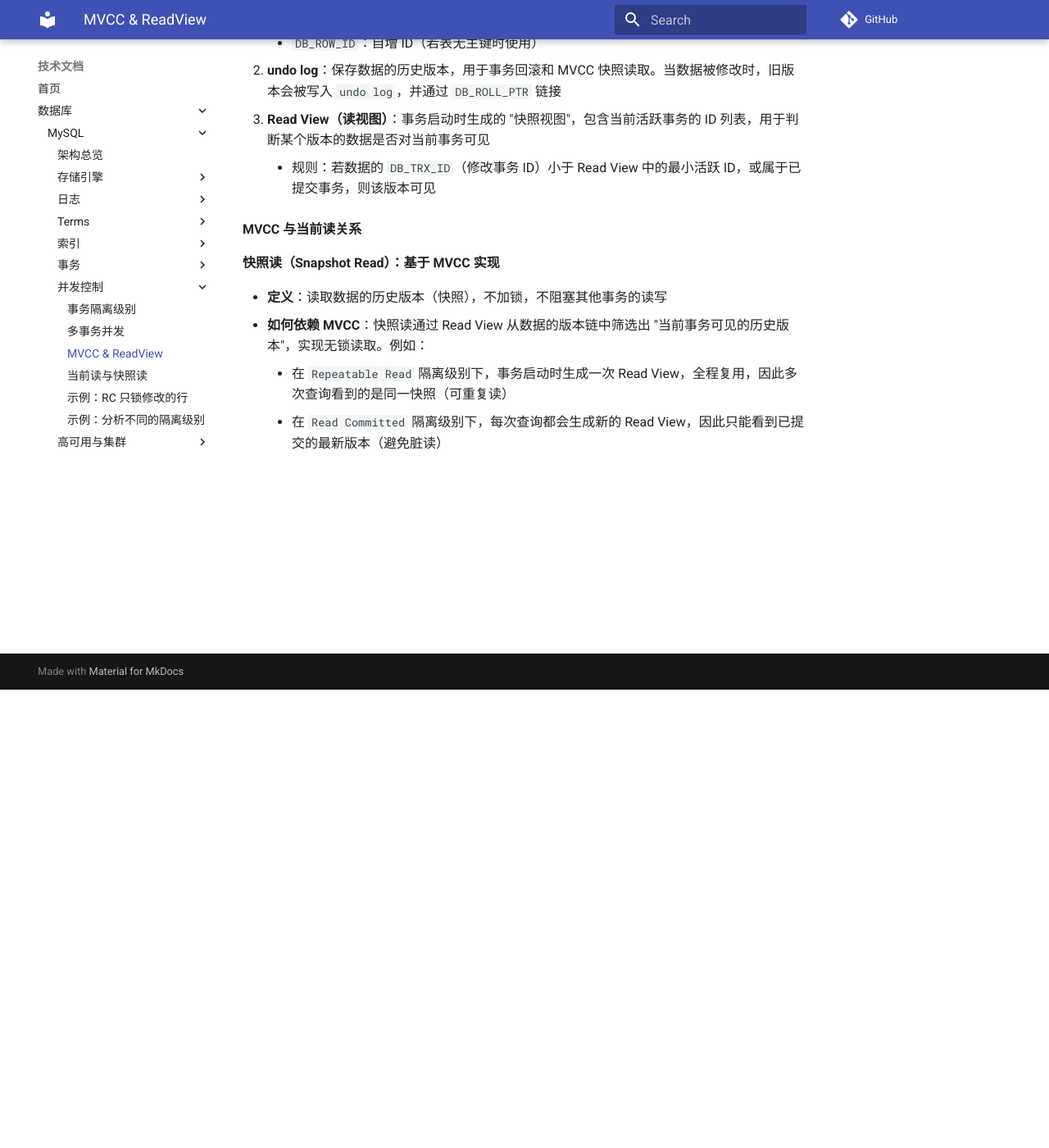
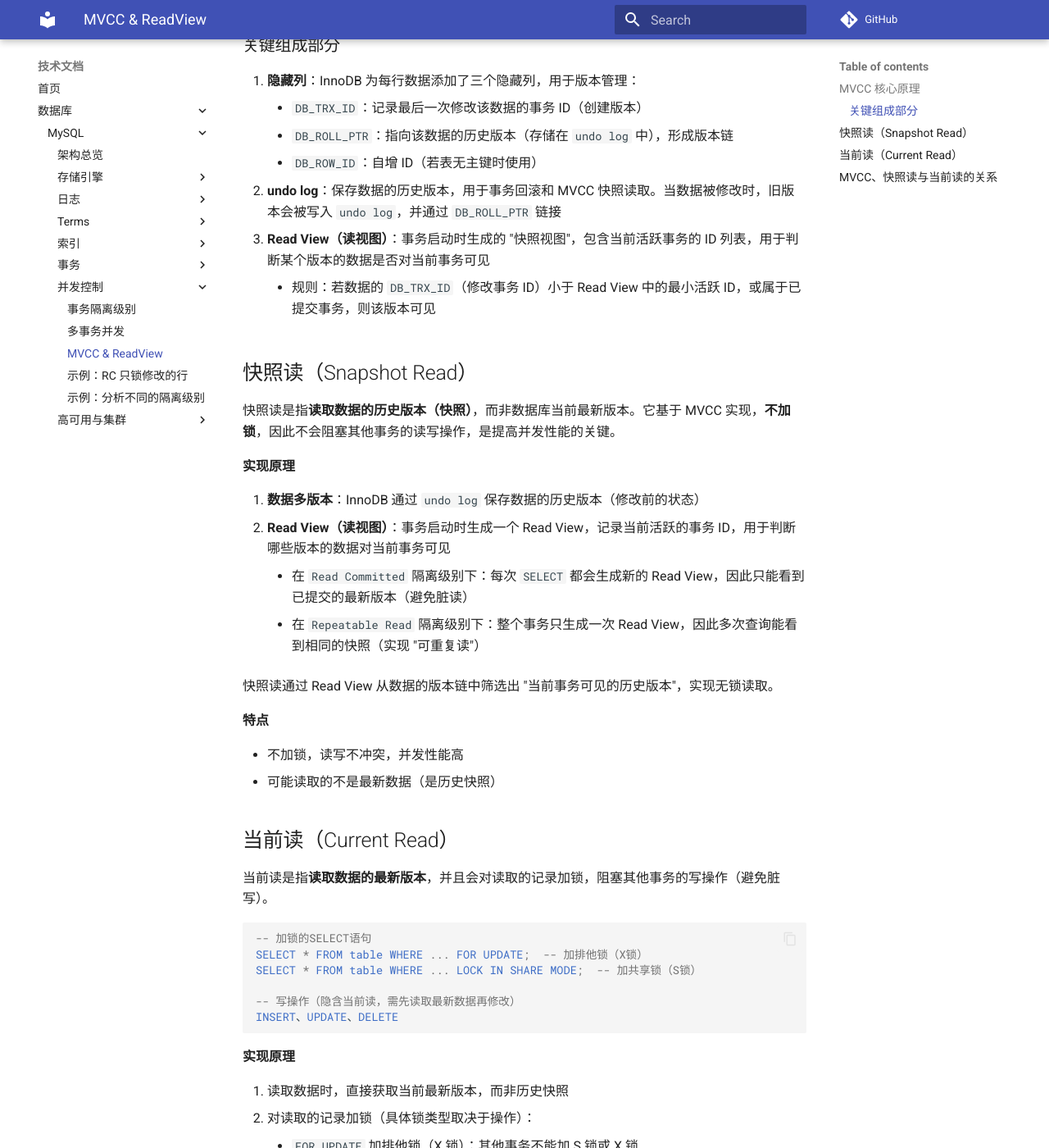
Before and after one commit to tangnewstar/tangnewstar.github.io, an MkDocs documentation site: the page built from docs/database/mysql/concurrency/mvcc-readview.md, in a window 1280 px wide and 1400 px high, scrolled down 559 px. Shown: the whole window at 82% size. Built offline with MkDocs 1.6.1 and Material for MkDocs 9.7.7, drawn with Linux system fonts in a browser that asks for light colours; comment, search, counter and statistics services are not loaded; some of the changed text lies outside the part shown.

Commit message:
docs: 合并 MVCC & ReadView 与当前读/快照读文档

````diff
--- a/docs/database/mysql/concurrency/mvcc-readview.md
+++ b/docs/database/mysql/concurrency/mvcc-readview.md
@@ -6,14 +6,16 @@ title: MVCC & ReadView
 
 MySQL 的 **MVCC（Multi-Version Concurrency Control，多版本并发控制）** 是 InnoDB 引擎实现高并发读写的核心机制，它通过保存数据的多个历史版本，允许读写操作并行执行（读不阻塞写，写不阻塞读），同时保证事务隔离性。
 
-**MVCC 的核心原理**
+为了平衡并发读写性能，InnoDB 提供两种读操作模式：**快照读（Snapshot Read）** 与 **当前读（Current Read）**。它们的核心区别在于是否读取数据的最新版本，以及是否会加锁：快照读是 MVCC 在非阻塞读上的具体实现，当前读则是加锁读（悲观锁）的实现。
+
+## MVCC 核心原理
 
 MVCC 的本质是 **"数据多版本快照"**，核心思想是：
 
 - 事务对数据的修改不会直接覆盖旧数据，而是生成一个新的版本，并保留旧版本（通过 `undo log` 实现）
 - 不同事务根据自身的隔离级别，只能看到符合条件的历史版本或最新版本，从而避免读写冲突
 
-**关键组成部分：**
+### 关键组成部分
 
 1. **隐藏列**：InnoDB 为每行数据添加了三个隐藏列，用于版本管理：
     - `DB_TRX_ID`：记录最后一次修改该数据的事务 ID（创建版本）
@@ -23,11 +25,47 @@ MVCC 的本质是 **"数据多版本快照"**，核心思想是：
 3. **Read View（读视图）**：事务启动时生成的 "快照视图"，包含当前活跃事务的 ID 列表，用于判断某个版本的数据是否对当前事务可见
     - 规则：若数据的 `DB_TRX_ID`（修改事务 ID）小于 Read View 中的最小活跃 ID，或属于已提交事务，则该版本可见
 
-**MVCC 与当前读关系**
+## 快照读（Snapshot Read）
 
-**快照读（Snapshot Read）：基于 MVCC 实现**
+快照读是指**读取数据的历史版本（快照）**，而非数据库当前最新版本。它基于 MVCC 实现，**不加锁**，因此不会阻塞其他事务的读写操作，是提高并发性能的关键。
 
-- **定义**：读取数据的历史版本（快照），不加锁，不阻塞其他事务的读写
-- **如何依赖 MVCC**：快照读通过 Read View 从数据的版本链中筛选出 "当前事务可见的历史版本"，实现无锁读取。例如：
-    - 在 `Repeatable Read` 隔离级别下，事务启动时生成一次 Read View，全程复用，因此多次查询看到的是同一快照（可重复读）
-    - 在 `Read Committed` 隔离级别下，每次查询都会生成新的 Read View，因此只能看到已提交的最新版本（避免脏读）
+**实现原理**
+
+1. **数据多版本**：InnoDB 通过 `undo log` 保存数据的历史版本（修改前的状态）
+2. **Read View（读视图）**：事务启动时生成一个 Read View，记录当前活跃的事务 ID，用于判断哪些版本的数据对当前事务可见
+    - 在 `Read Committed` 隔离级别下：每次 `SELECT` 都会生成新的 Read View，因此只能看到已提交的最新版本（避免脏读）
+    - 在 `Repeatable Read` 隔离级别下：整个事务只生成一次 Read View，因此多次查询能看到相同的快照（实现 "可重复读"）
+
+快照读通过 Read View 从数据的版本链中筛选出 "当前事务可见的历史版本"，实现无锁读取。
+
+**特点**
+
+- 不加锁，读写不冲突，并发性能高
+- 可能读取的不是最新数据（是历史快照）
+
+## 当前读（Current Read）
+
+当前读是指**读取数据的最新版本**，并且会对读取的记录加锁，阻塞其他事务的写操作（避免脏写）。
+
+```sql
+-- 加锁的SELECT语句
+SELECT * FROM table WHERE ... FOR UPDATE;  -- 加排他锁（X锁）
+SELECT * FROM table WHERE ... LOCK IN SHARE MODE;  -- 加共享锁（S锁）
+
+-- 写操作（隐含当前读，需先读取最新数据再修改）
+INSERT、UPDATE、DELETE
+```
+
+**实现原理**
+
+1. 读取数据时，直接获取当前最新版本，而非历史快照
+2. 对读取的记录加锁（具体锁类型取决于操作）：
+    - `FOR UPDATE` 加排他锁（X 锁）：其他事务不能加 S 锁或 X 锁
+    - `LOCK IN SHARE MODE` 加共享锁（S 锁）：其他事务可以加 S 锁，但不能加 X 锁
+    - 写操作（`UPDATE` 等）会自动加排他锁，确保修改的是最新数据，且不会被其他事务干扰
+
+## MVCC、快照读与当前读的关系
+
+> - MVCC 多版本并发控制只是一个概念，并非具体实现
+> - MySQL 实现 MVCC 概念中，快照读就是 MySQL 为我们实现 MVCC 理想模型的其中一个具体非阻塞读功能。而相对而言，当前读就是悲观锁的具体功能实现
+> - MVCC 模型在 MySQL 中的具体实现则是由三个隐式字段、undo 日志、Read View 等去完成的
--- a/mkdocs.yml
+++ b/mkdocs.yml
@@ -71,7 +71,6 @@ nav:
               - 事务隔离级别: database/mysql/concurrency/transaction-isolation.md
               - 多事务并发: database/mysql/concurrency/multi-transaction-concurrency.md
               - MVCC & ReadView: database/mysql/concurrency/mvcc-readview.md
-              - 当前读与快照读: database/mysql/concurrency/current-read-snapshot-read.md
               - 示例：RC 只锁修改的行: database/mysql/concurrency/example-rc-locks.md
               - 示例：分析不同的隔离级别: database/mysql/concurrency/example-isolation-levels.md
           - 高可用与集群:
````
Also changed, not shown: docs/database/mysql/concurrency/current-read-snapshot-read.md (deleted, +0 -50 lines), docs/database/mysql/concurrency/index.md (+0 -1 lines).
